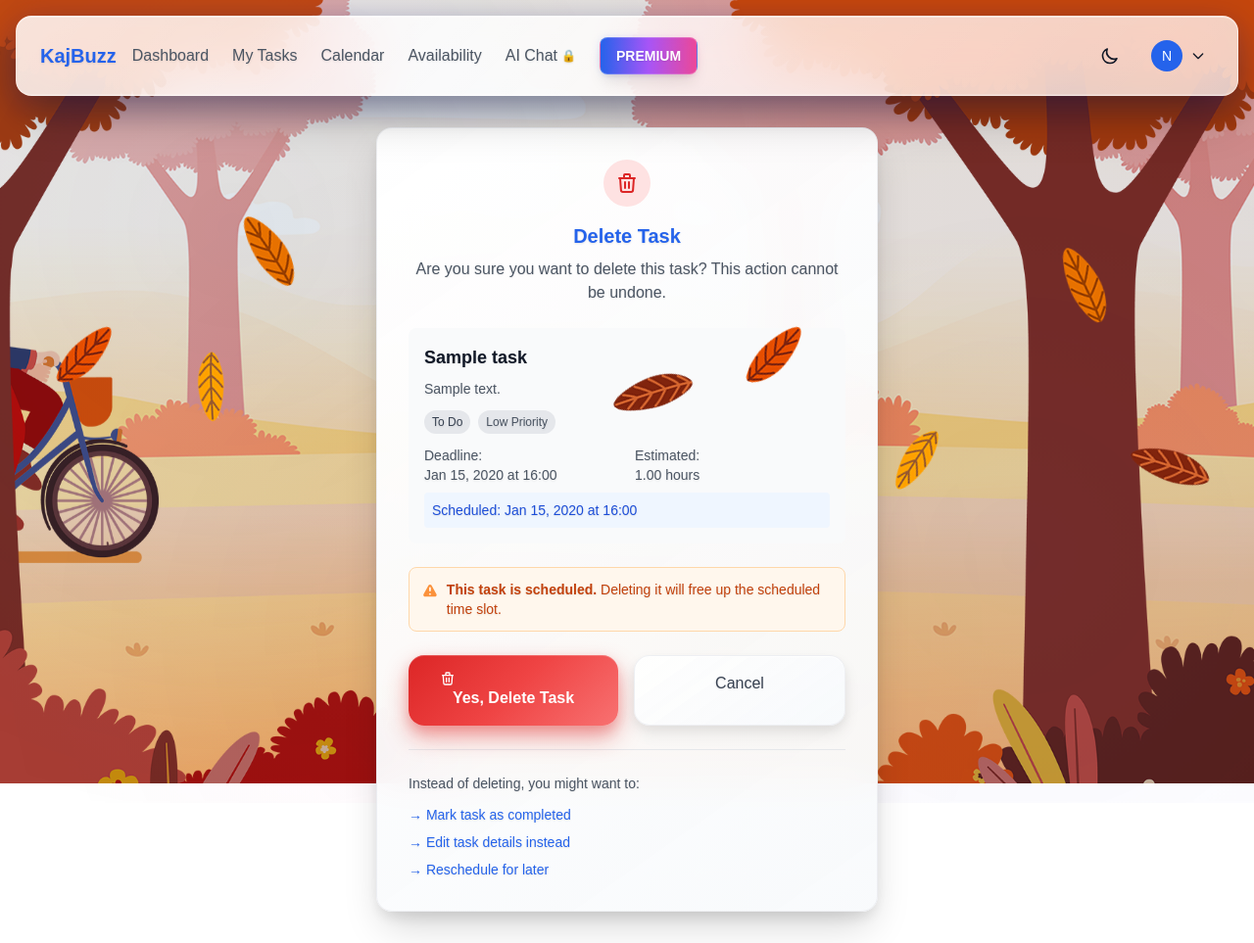
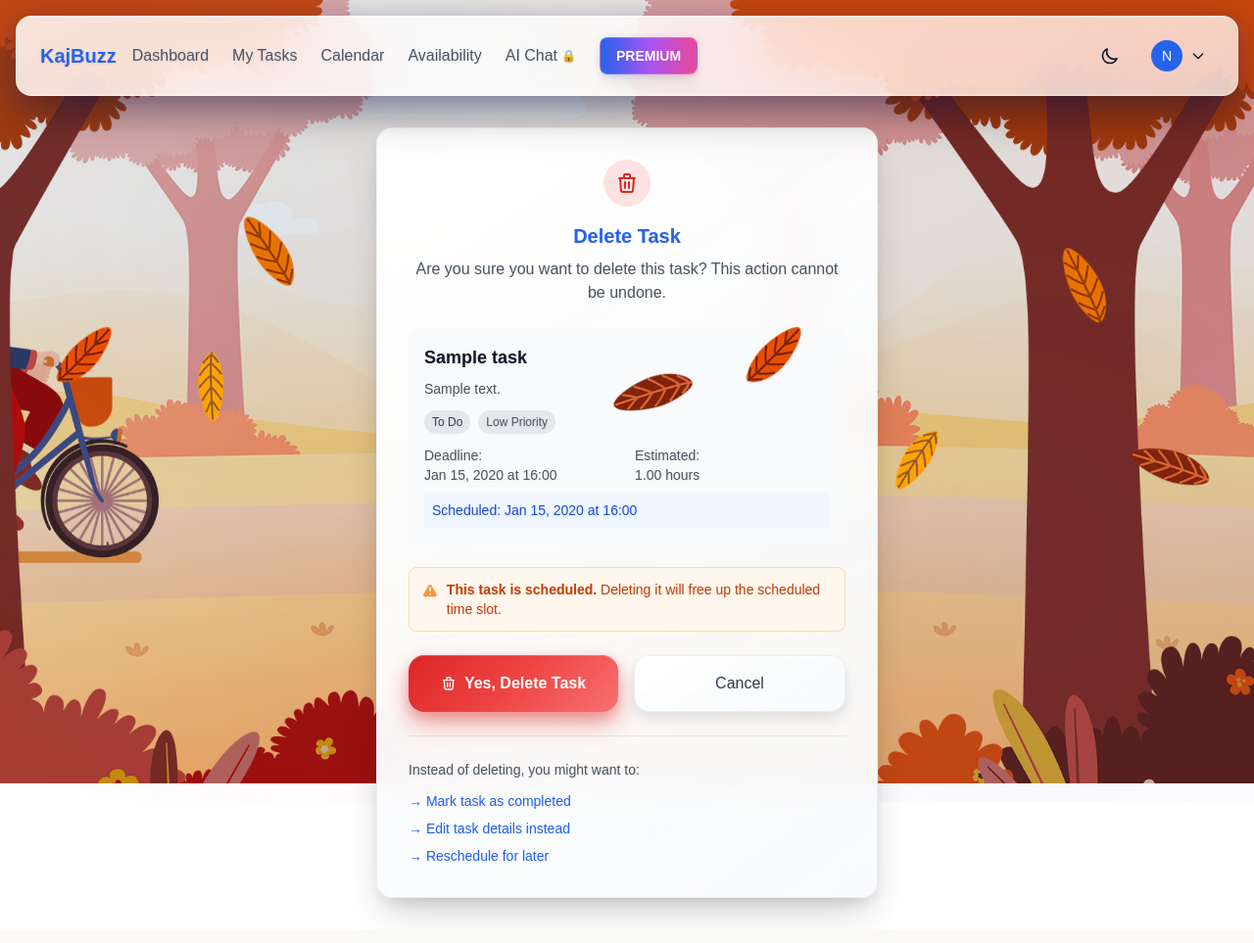
Before and after one commit to rayedriasat/intelligent_task_planner, a Django app: page /tasks/1/delete/ in a window 1280 px wide. Shown: the whole page at 98% size. After the commit the page ends 937 px from the top, so only its background shows below. Run offline with Django 5.2, Linux system fonts and the light colour scheme; a user stored in the database is signed in; tables that the repository leaves empty hold one stand-in row (values such as "Sample post"); data that the repository does not hold is empty; some libraries are stand-ins or nearby versions.

Commit message:
refactor(task): enhance task deletion security and UI consistency
- Add user-specific queryset filtering to TaskDeleteView for access control
- Set success redirect URL to Kanban view after task deletion
- Remove client-side confirm dialogs from delete actions in templates
- Update button and link styles to use consistent flex centering and icons
- Improve task delete confirmation layout for better visual alignment

```diff
--- a/planner/templates/planner/task_confirm_delete.html
+++ b/planner/templates/planner/task_confirm_delete.html
@@ -118,13 +118,13 @@
             {% csrf_token %}
 
             <div class="flex space-x-4">
-                <button type="submit" class="btn-danger flex-1">
+                <button type="submit" class="btn-danger flex-1 flex items-center justify-center">
                     <svg class="w-4 h-4 mr-2" fill="none" stroke="currentColor" viewBox="0 0 24 24">
                         <path stroke-linecap="round" stroke-linejoin="round" stroke-width="2" d="M19 7l-.867 12.142A2 2 0 0116.138 21H7.862a2 2 0 01-1.995-1.858L5 7m5 4v6m4-6v6m1-10V4a1 1 0 00-1-1h-4a1 1 0 00-1 1v3M4 7h16" />
                     </svg>
                     Yes, Delete Task
                 </button>
-                <a href="{% url 'planner:task_detail' task.pk %}" class="btn-secondary flex-1 text-center">
+                <a href="{% url 'planner:task_detail' task.pk %}" class="btn-secondary flex-1 text-center flex items-center justify-center">
                     Cancel
                 </a>
             </div>
--- a/planner/templates/planner/task_detail.html
+++ b/planner/templates/planner/task_detail.html
@@ -231,8 +231,7 @@
 
                     <div class="pt-4 border-t border-gray-200 dark:border-gray-700">
                         <a href="{% url 'planner:task_delete' task.pk %}"
-                           class="w-full btn-danger inline-flex items-center justify-center"
-                           onclick="return confirm('Are you sure you want to delete this task?')">
+                           class="w-full btn-danger inline-flex items-center justify-center">
                             <svg class="w-4 h-4 mr-2" fill="none" stroke="currentColor" viewBox="0 0 24 24">
                                 <path stroke-linecap="round" stroke-linejoin="round" stroke-width="2" d="M19 7l-.867 12.142A2 2 0 0116.138 21H7.862a2 2 0 01-1.995-1.858L5 7m5 4v6m4-6v6m1-10V4a1 1 0 00-1-1h-4a1 1 0 00-1 1v3M4 7h16" />
                             </svg>
--- a/planner/templates/planner/task_form.html
+++ b/planner/templates/planner/task_form.html
@@ -185,8 +185,7 @@
                     {% endif %}
                 </div>
                 <a href="{% url 'planner:task_delete' form.instance.pk %}"
-                   class="text-red-600 dark:text-red-400 hover:text-red-800 dark:hover:text-red-300 text-sm font-medium"
-                   onclick="return confirm('Are you sure you want to delete this task?')">
+                   class="text-red-600 dark:text-red-400 hover:text-red-800 dark:hover:text-red-300 text-sm font-medium">
                     Delete Task
                 </a>
             </div>
--- a/planner/views/task_views.py
+++ b/planner/views/task_views.py
@@ -198,6 +198,10 @@ class TaskDeleteView(LoginRequiredMixin, DeleteView):
     """Delete a task."""
     model = Task
     template_name = 'planner/task_confirm_delete.html'
+    success_url = reverse_lazy('planner:kanban')
+
+    def get_queryset(self):
+        return Task.objects.filter(user=self.request.user)
 
 
 class ProfileView(LoginRequiredMixin, TemplateView):
```
